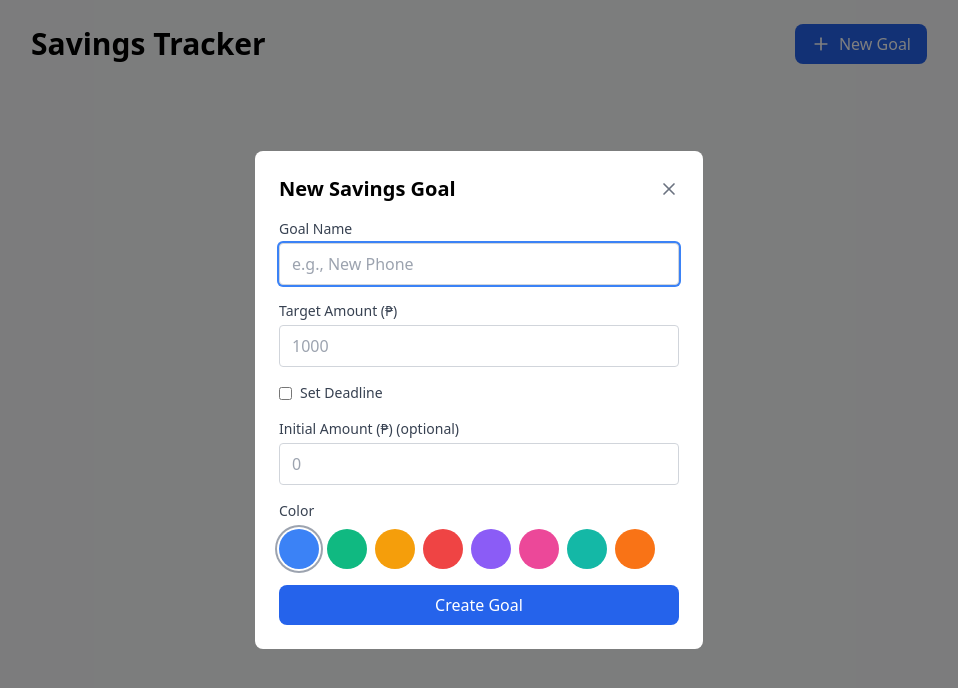
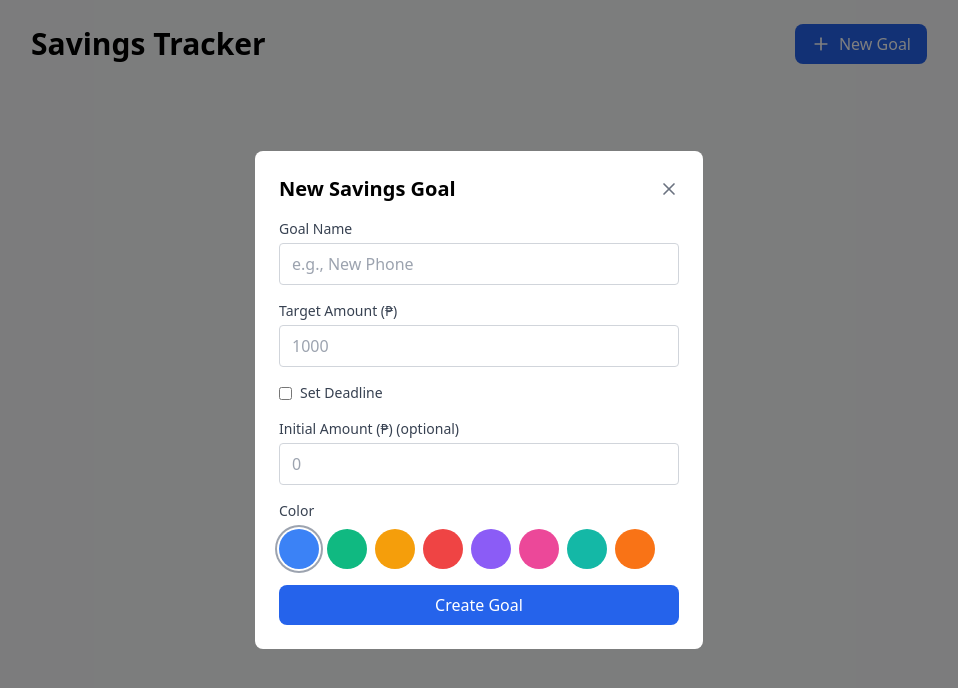
Before and after one commit to jbxcruz/savings-tracker, a React (Vite) app: page / in a window 1280 px wide. Both pictures are taken after a click on the button "New Goal". Shown: the top 688 px of the page, without its empty margins (161-1119 px from the left). Built offline with nearby package versions, Linux system fonts and the light colour scheme; the HTML template or start-up script is replaced by a standard one.

Commit message:
Update v7

```diff
--- a/src/App.jsx
+++ b/src/App.jsx
@@ -41,7 +41,6 @@ const EditGoalModal = ({ goal, onSave, onClose }) => {
               value={name}
               onChange={handleChange}
               className="w-full border border-gray-300 rounded px-3 py-2 focus:outline-none focus:ring-2 focus:ring-blue-500"
-              autoFocus
             />
           </div>
           <button
@@ -89,7 +88,6 @@ const EditContributionModal = ({ contribution, onSave, onClose }) => {
               placeholder="50"
               min="0"
               step="0.01"
-              autoFocus
             />
           </div>
           <div>
@@ -369,7 +367,7 @@ const SavingsTracker = () => {
           <div className="bg-white p-6 rounded-lg w-full max-w-md" onClick={(e) => e.stopPropagation()}>
             <div className="flex justify-between mb-4"><h2 className="text-xl font-bold">New Savings Goal</h2><button type="button" onClick={() => { setShowNewGoalForm(false); resetNewGoalForm(); }}><X size={20} className="text-gray-500 hover:text-gray-700" /></button></div>
             <div className="space-y-4">
-              <div><label className="block text-sm font-medium text-gray-700 mb-1">Goal Name</label><input type="text" value={goalName} onChange={(e) => setGoalName(e.target.value)} placeholder="e.g., New Phone" className="w-full border border-gray-300 rounded px-3 py-2 focus:outline-none focus:ring-2 focus:ring-blue-500" autoFocus /></div>
+              <div><label className="block text-sm font-medium text-gray-700 mb-1">Goal Name</label><input type="text" value={goalName} onChange={(e) => setGoalName(e.target.value)} placeholder="e.g., New Phone" className="w-full border border-gray-300 rounded px-3 py-2 focus:outline-none focus:ring-2 focus:ring-blue-500" /></div>
               <div><label className="block text-sm font-medium text-gray-700 mb-1">Target Amount (₱)</label><input type="number" value={goalTarget} onChange={(e) => setGoalTarget(e.target.value)} placeholder="1000" min="0" step="0.01" className="w-full border border-gray-300 rounded px-3 py-2 focus:outline-none focus:ring-2 focus:ring-blue-500" /></div>
               <div><label className="flex items-center gap-2"><input type="checkbox" checked={goalHasDeadline} onChange={(e) => setGoalHasDeadline(e.target.checked)} className="rounded" /><span className="text-sm font-medium text-gray-700">Set Deadline</span></label>{goalHasDeadline && <input type="date" value={goalDeadline} onChange={(e) => setGoalDeadline(e.target.value)} className="w-full border border-gray-300 rounded px-3 py-2 mt-2 focus:outline-none focus:ring-2 focus:ring-blue-500" />}</div>
               <div><label className="block text-sm font-medium text-gray-700 mb-1">Initial Amount (₱) (optional)</label><input type="number" value={goalInitial} onChange={(e) => setGoalInitial(e.target.value)} placeholder="0" min="0" step="0.01" className="w-full border border-gray-300 rounded px-3 py-2 focus:outline-none focus:ring-2 focus:ring-blue-500" /></div>
```
